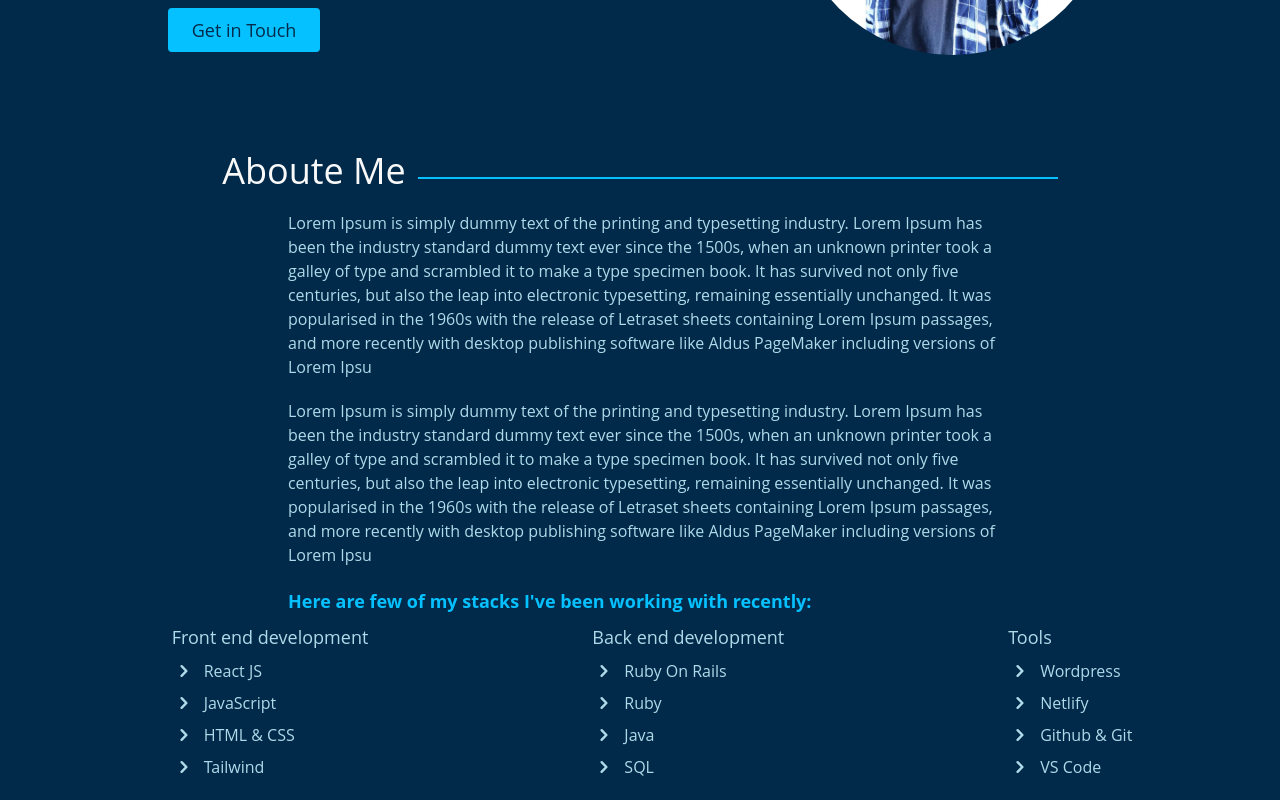
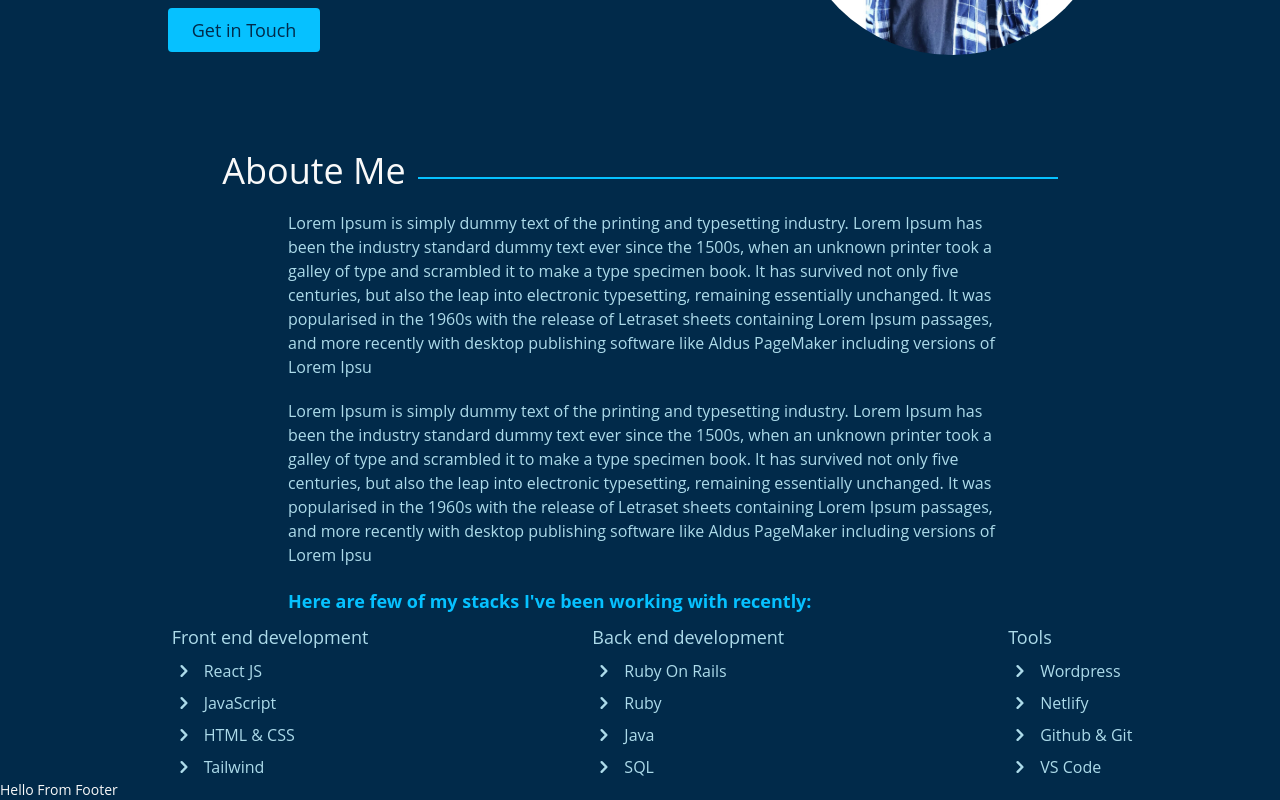
Before and after one commit to thecodechaser/portfolio-frontend, a React (Create React App) app: page / in a window 1280 px wide. Shown: the part 425-1225 px from the top of the page. Before the commit the page ends 1204 px from the top, so only its background shows below. Built offline with nearby package versions, Linux system fonts and the light colour scheme.

Commit message:
Create Footer component

```diff
--- a/src/components/Footer.js
+++ b/src/components/Footer.js
@@ -0,0 +1,9 @@
+import React from "react";
+
+const Footer =()=>{
+  return (
+    <h1>Hello From Footer</h1>
+  );
+}
+
+export default Footer;
--- a/src/components/HomePage.js
+++ b/src/components/HomePage.js
@@ -1,6 +1,7 @@
 import React from 'react';
 import { CheckCircleIcon, ChevronRightIcon } from '@heroicons/react/solid';
 import profilePicture from '../assets/profilePicture.jpg';
+import Footer from './Footer';
 
 const stacks = [
   {
@@ -16,6 +17,7 @@ const stacks = [
 const fields = ['Full stack software developer', 'UI/UX designer', 'Remote work aficionado', 'Amateur astronomer'];
 
 const HomePage = () => (
+  <>
   <main className="mt-40">
     {/* hero-section */}
     <div className="flex flex-col items-center gap-20 md:flex-row md:justify-center md:gap-60 md:mx-20">
@@ -90,6 +92,8 @@ const HomePage = () => (
       </div>
     </div>
   </main>
+  <Footer />
+  </>
 );
 
 export default HomePage;
```
